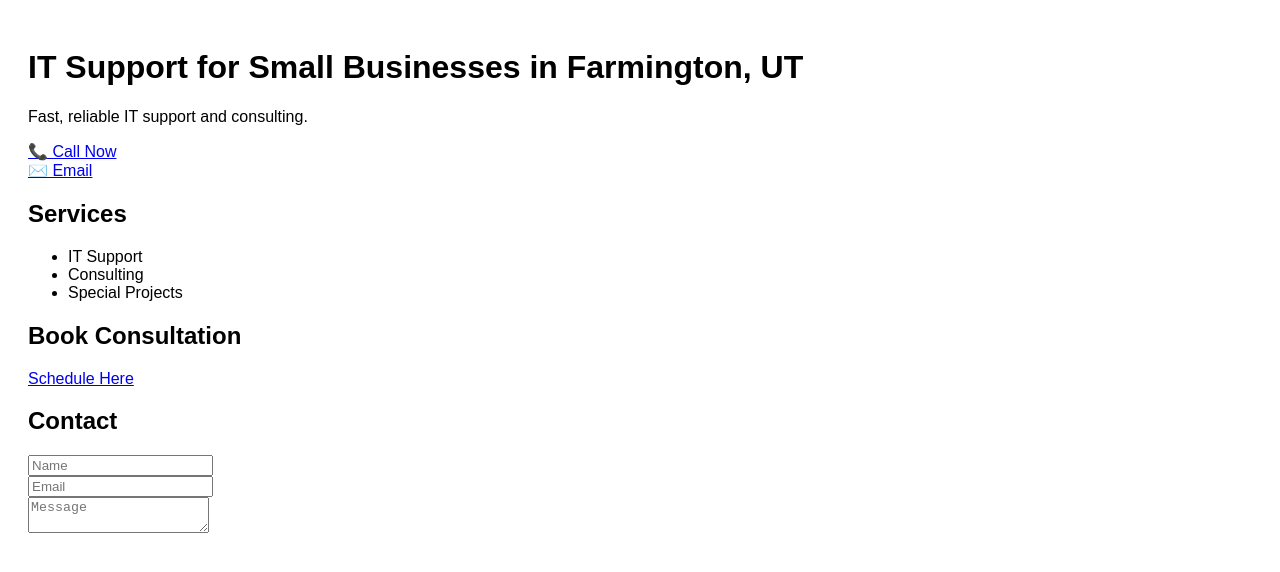
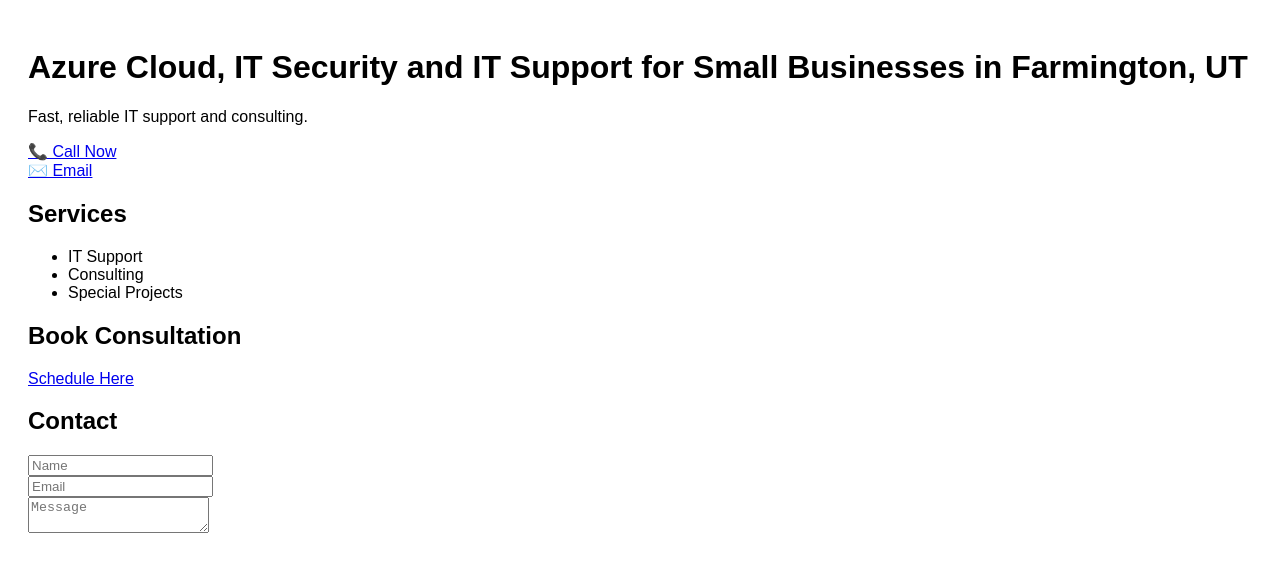
Before and after one commit to westonwiggins/techtheoryadvisors, a React (Vite) app: page / in a window 1280 px wide. Shown: the top 572 px of the page. Built offline with nearby package versions, Linux system fonts and the light colour scheme.

Commit message:
Update App.jsx

```diff
--- a/src/App.jsx
+++ b/src/App.jsx
@@ -5,7 +5,7 @@
 
   return (
     <div style={{ fontFamily: 'Arial', padding: 20 }}>
-      <h1>IT Support for Small Businesses in Farmington, UT</h1>
+      <h1>Azure Cloud, IT Security and IT Support for Small Businesses in Farmington, UT</h1>
       <p>Fast, reliable IT support and consulting.</p>
 
       <a href="tel:+18016283323">📞 Call Now</a><br/>
```
